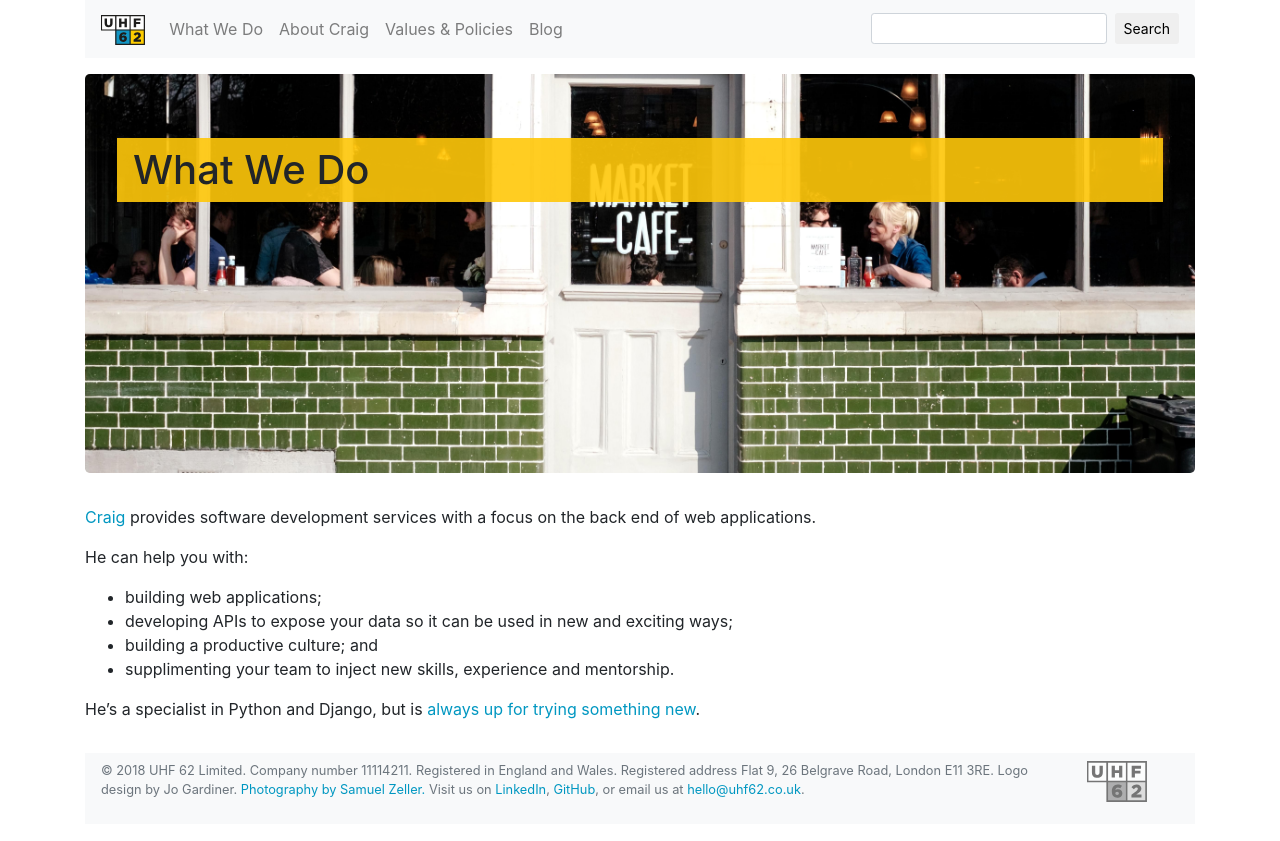
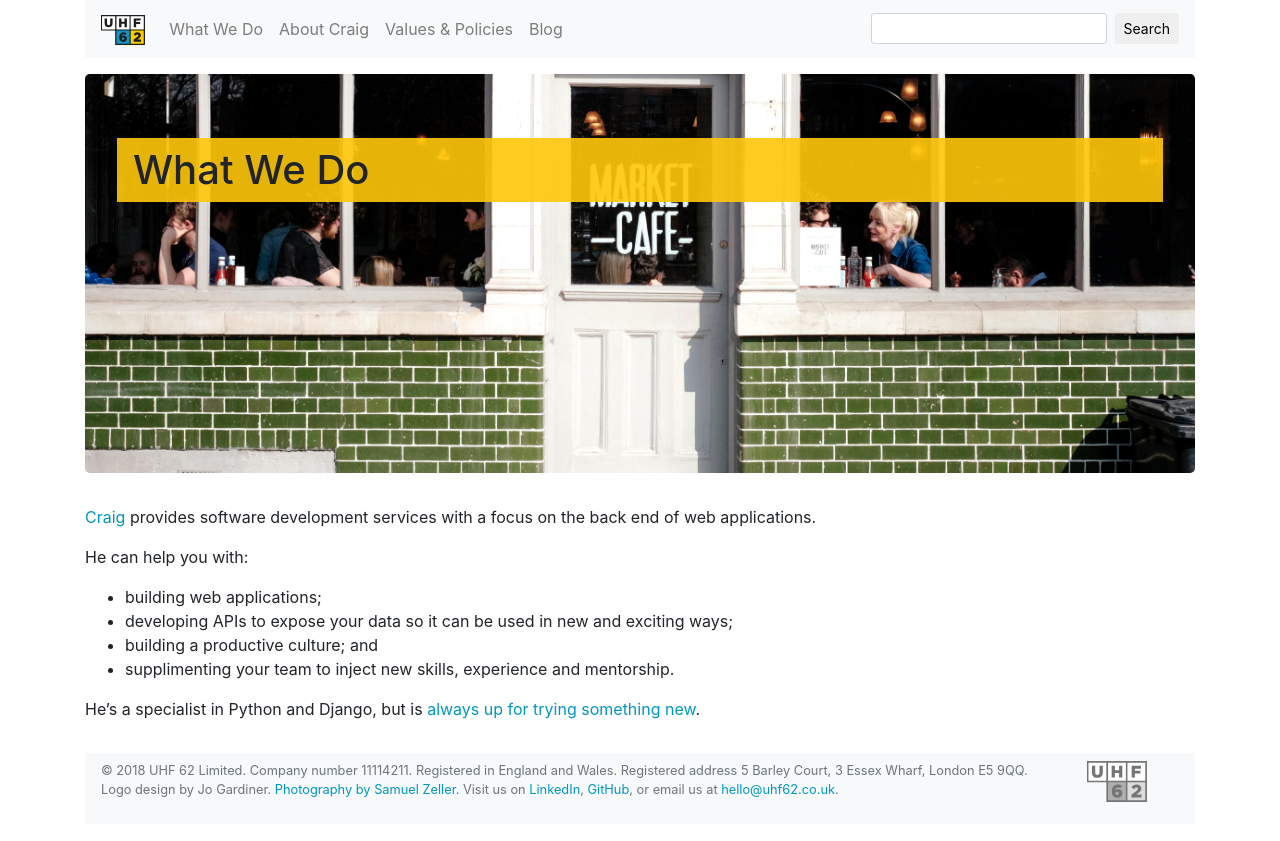
Before and after one commit to uhf62/uhf62.co.uk, a Jekyll site: the page built from what-we-do.markdown, in a window 1280 px wide. Shown: the top 841 px of the page. Built offline with Jekyll 4.4.1, drawn with Linux system fonts in a browser that asks for light colours; nearby versions of some CDN libraries; our own code applies the rules of GitHub Pages for plain Markdown files.

Commit message:
Update address

```diff
--- a/_includes/footer.html
+++ b/_includes/footer.html
@@ -4,7 +4,7 @@
             <p>© {{ 'now' | date: "%Y" }} UHF 62 Limited.
                 Company number 11114211.
                 Registered in England and Wales.
-                Registered address Flat 9, 26 Belgrave Road, London E11 3RE.
+                Registered address 5 Barley Court, 3 Essex Wharf, London E5 9QQ.
                 Logo design by Jo Gardiner.
                 {% if page.image-credit-name %}
                     {% if page.image-credit-url %}
```
